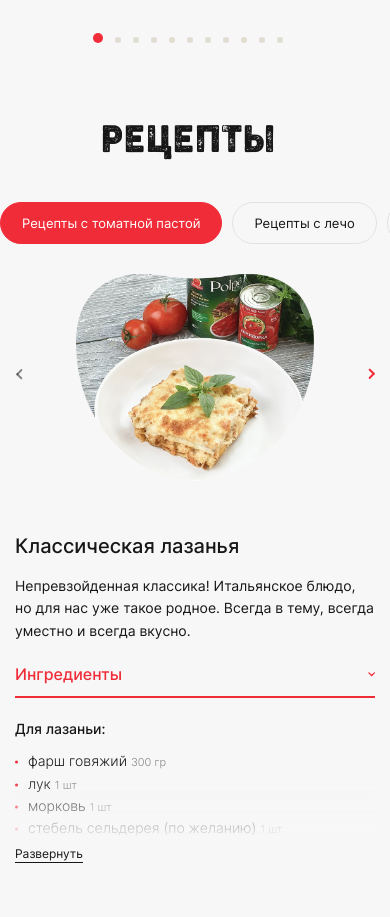
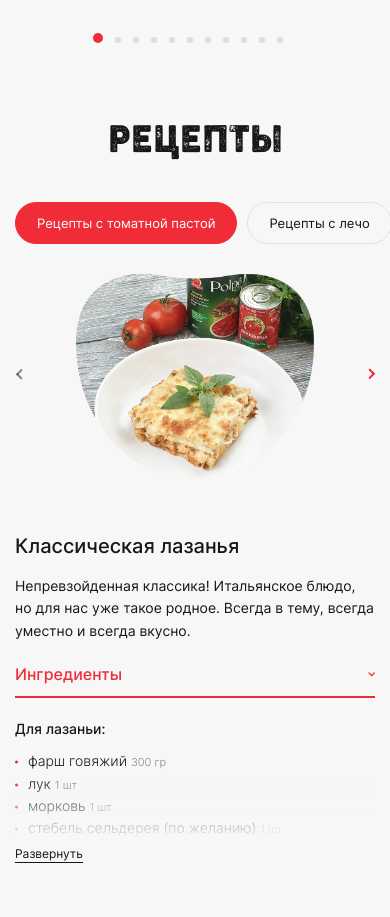
Before and after one commit to quandiqkalbaev/tomato, a plain HTML site: page index.html in a window 390 px wide. Shown: the part 3423-4340 px from the top of the page. Drawn offline with Linux system fonts and the light colour scheme; animation ran at ten frames a second; files whose address does not match are found by name.

Commit message:
lassasda

```diff
--- a/scss/blocks/_recipe.scss
+++ b/scss/blocks/_recipe.scss
@@ -674,14 +674,13 @@
     }
 
     &__title {
-      padding-right: 15px;
       font-size: 36px;
     }
 
     .tabs {
       max-width: 100%;
       margin: 40px 0 30px;
-      padding-right: 15px;
+      padding:0 15px;
       flex-wrap: nowrap;
       justify-content: flex-start;
       overflow: auto;
```
Also changed, not shown: css/main.css, 1 other file.
